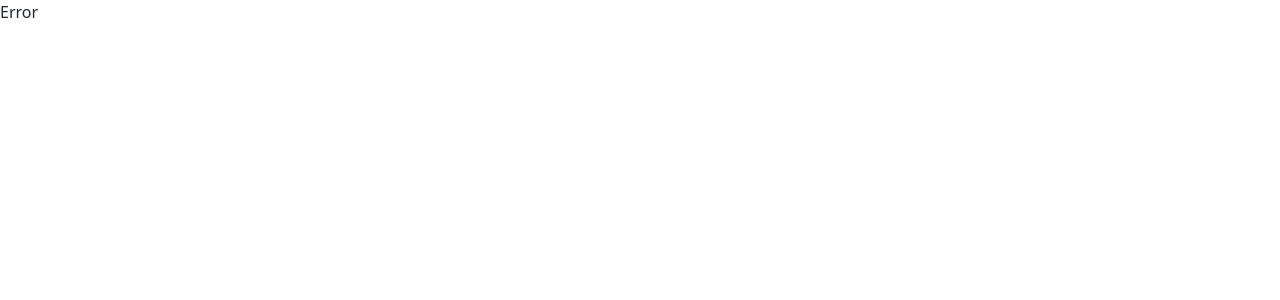
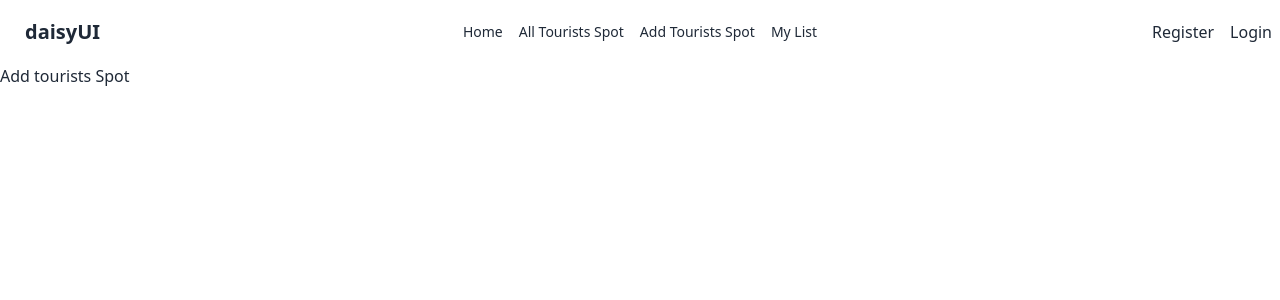
Before and after one commit to Sakibft/Travel-Hub, a React (Vite) app: page /addTouristsSpot in a window 1280 px wide. Before the commit this address had no page. Shown: the top 300 px of the page. Built offline with nearby package versions, Linux system fonts and the light colour scheme.

Commit message:
Completed navber with daynamic routing

```diff
--- /dev/null
+++ b/src/Private/MyListPrivate.jsx
@@ -0,0 +1,11 @@
+
+
+const MyListPrivate = ({children}) => {
+  return (
+    <div>
+      {children}
+    </div>
+  );
+};
+
+export default MyListPrivate;
--- /dev/null
+++ b/src/Private/PrivateAddToSpot.jsx
@@ -0,0 +1,11 @@
+
+
+const PrivateAddToSpot = ({children}) => {
+  return (
+    <div>
+      {children}
+    </div>
+  );
+};
+
+export default PrivateAddToSpot;
--- a/src/Rot.jsx/Rot.jsx
+++ b/src/Rot.jsx/Rot.jsx
@@ -1,10 +1,13 @@
 import { Outlet } from "react-router-dom";
+import Nav from "../components/Nav";
 
 
 
 const Rot = () => {
   return (
     <div>
+   <Nav></Nav>
+
       <Outlet></Outlet>
     </div>
   );
--- a/src/Routes/Routes.jsx
+++ b/src/Routes/Routes.jsx
@@ -2,18 +2,53 @@ import { createBrowserRouter } from "react-router-dom";
 import Rot from "../Rot.jsx/Rot";
 import ErrorPage from "../components/ErrorPage";
 import Home from "../pages/Home";
+import AllTouristsSport from "../pages/AllTouristsSport";
+import AddTouristsSport from "../pages/AddTouristsSport";
+import MyList from "../pages/MyList";
+import Login from "../pages/Login";
+import Register from "../pages/Register";
+import PrivateAddToSpot from "../Private/PrivateAddToSpot";
+import MyListPrivate from "../Private/MyListPrivate";
 
 const router = createBrowserRouter([
   {
     path: "/",
-    element:<Rot></Rot>,
-    errorElement:<ErrorPage></ErrorPage>,
-    children:[
+    element: <Rot></Rot>,
+    errorElement: <ErrorPage></ErrorPage>,
+    children: [
       {
-        path:"/",
-        element:<Home></Home>
-      }
-    ]
+        path: "/",
+        element: <Home></Home>,
+      },
+      {
+        path: "/allTouristsSpot",
+        element: <AllTouristsSport></AllTouristsSport>,
+      },
+      {
+        path: "/addTouristsSpot",
+        element: (
+          <PrivateAddToSpot>
+            <AddTouristsSport></AddTouristsSport>
+          </PrivateAddToSpot>
+        ),
+      },
+      {
+        path: "/myList",
+        element: (
+          <MyListPrivate>
+            <MyList></MyList>,
+          </MyListPrivate>
+        ),
+      },
+      {
+        path: "/login",
+        element: <Login></Login>,
+      },
+      {
+        path: "/register",
+        element: <Register></Register>,
+      },
+    ],
   },
 ]);
 
--- a/src/components/Nav.jsx
+++ b/src/components/Nav.jsx
@@ -1,45 +1,62 @@
-
+import { NavLink } from "react-router-dom";
 
 const Nav = () => {
+  const LItem = (
+    <div className="space-x-4">
+      <NavLink to="/">Home</NavLink>
+      <NavLink to="/allTouristsSpot">All Tourists Spot</NavLink>
+      <NavLink to="/addTouristsSpot">Add Tourists Spot</NavLink>
+      <NavLink to="/myList">My List</NavLink>
+
+    </div>
+  );
   return (
     <div>
       <div className="navbar bg-base-100">
         <div className="navbar-start">
           <div className="dropdown">
-      <div tabIndex={0} role="button" className="btn btn-ghost lg:hidden">
-        <svg xmlns="http://www.w3.org/2000/svg" className="h-5 w-5" fill="none" viewBox="0 0 24 24" stroke="currentColor"><path strokeLinecap="round" strokeLinejoin="round" strokeWidth="2" d="M4 6h16M4 12h8m-8 6h16" /></svg>
+            <div tabIndex={0} role="button" className="btn btn-ghost md:hidden">
+              <svg
+                xmlns="http://www.w3.org/2000/svg"
+                className="h-5 w-5"
+                fill="none"
+                viewBox="0 0 24 24"
+                stroke="currentColor"
+              >
+                <path
+                  strokeLinecap="round"
+                  strokeLinejoin="round"
+                  strokeWidth="2"
+                  d="M4 6h16M4 12h8m-8 6h16"
+                />
+              </svg>
             </div>
-      <ul tabIndex={0} className="menu menu-sm dropdown-content mt-3 z-[1] p-2 shadow bg-base-100 rounded-box w-52">
-        <li><a>Item 1</a></li>
+            <ul
+              tabIndex={0}
+              className="menu menu-sm dropdown-content mt-3 z-[1] p-2 shadow bg-base-100 rounded-box w-40"
+            >
               <li>
-          <a>Parent</a>
-          <ul className="p-2">
-            <li><a>Submenu 1</a></li>
-            <li><a>Submenu 2</a></li>
-          </ul>
+                <NavLink to="/">Home</NavLink>{" "}
               </li>
-        <li><a>Item 3</a></li>
+              <li>
+                <NavLink to="/allTouristsSpot">All Tourists Spot</NavLink>
+              </li>
+              <li>
+              <NavLink to="/addTouristsSpot">Add Tourists Spot</NavLink>
+              </li>
+              <li>
+              <NavLink to="/myList">My List</NavLink>
+              </li>
             </ul>
           </div>
           <a className="btn btn-ghost text-xl">daisyUI</a>
         </div>
-  <div className="navbar-center hidden lg:flex">
-    <ul className="menu menu-horizontal px-1">
-      <li><a>Item 1</a></li>
-      <li>
-        <details>
-          <summary>Parent</summary>
-          <ul className="p-2">
-            <li><a>Submenu 1</a></li>
-            <li><a>Submenu 2</a></li>
-          </ul>
-        </details>
-      </li>
-      <li><a>Item 3</a></li>
-    </ul>
+        <div className="navbar-center hidden md:flex">
+          <ul className="menu menu-horizontal px-1">{LItem}</ul>
         </div>
-  <div className="navbar-end">
-    <a className="btn">Button</a>
+        <div className="navbar-end space-x-4">
+      <NavLink to="/register">Register</NavLink>
+        <NavLink to="/login">Login</NavLink>
         </div>
       </div>
     </div>
--- a/src/pages/Home.jsx
+++ b/src/pages/Home.jsx
@@ -1,9 +1,10 @@
+
 
 
 const Home = () => {
   return (
     <div>
-   <h1>home</h1>
+      <h1>home</h1>
     </div>
   );
 };
```
Lines whose indentation alone changed are shown as unchanged.
